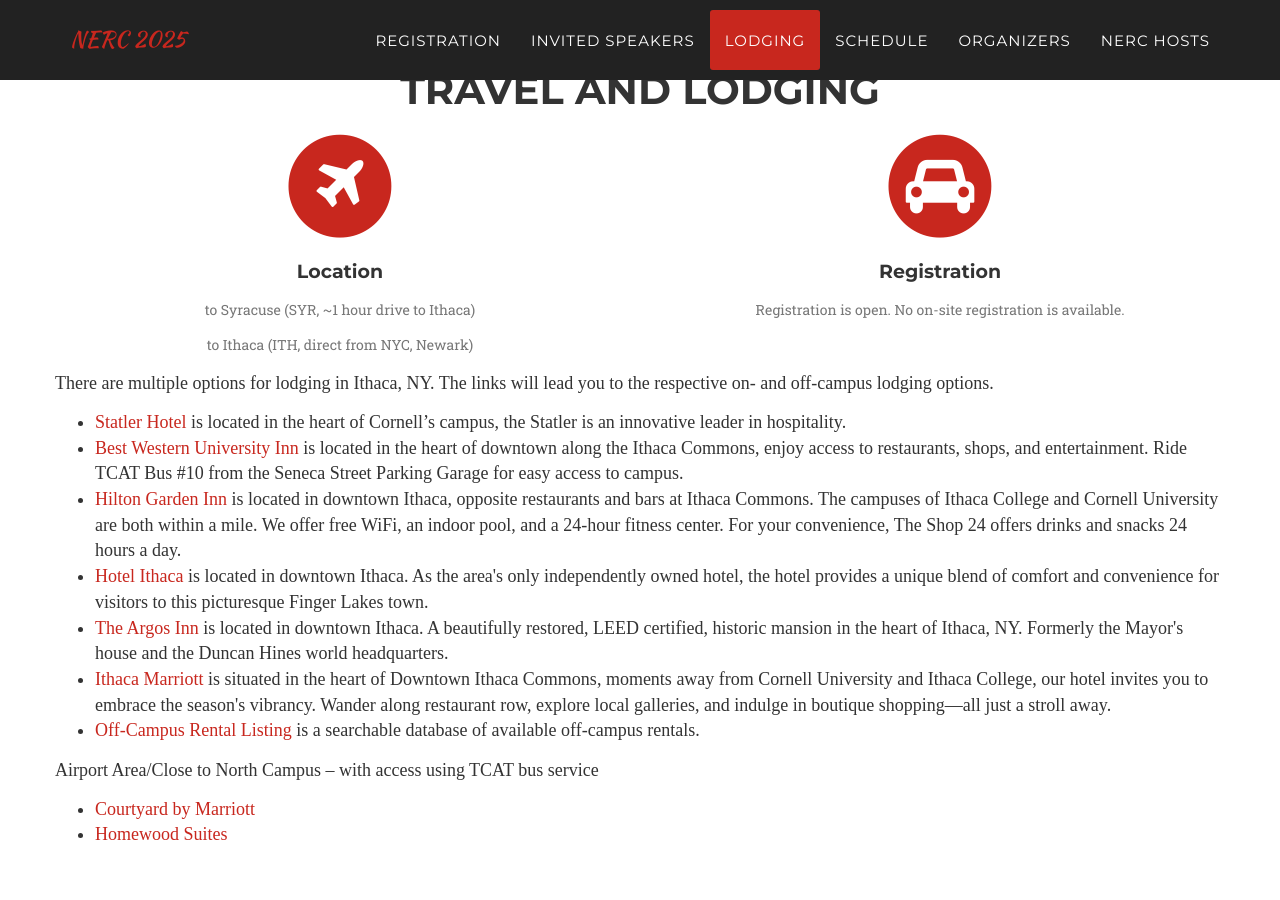
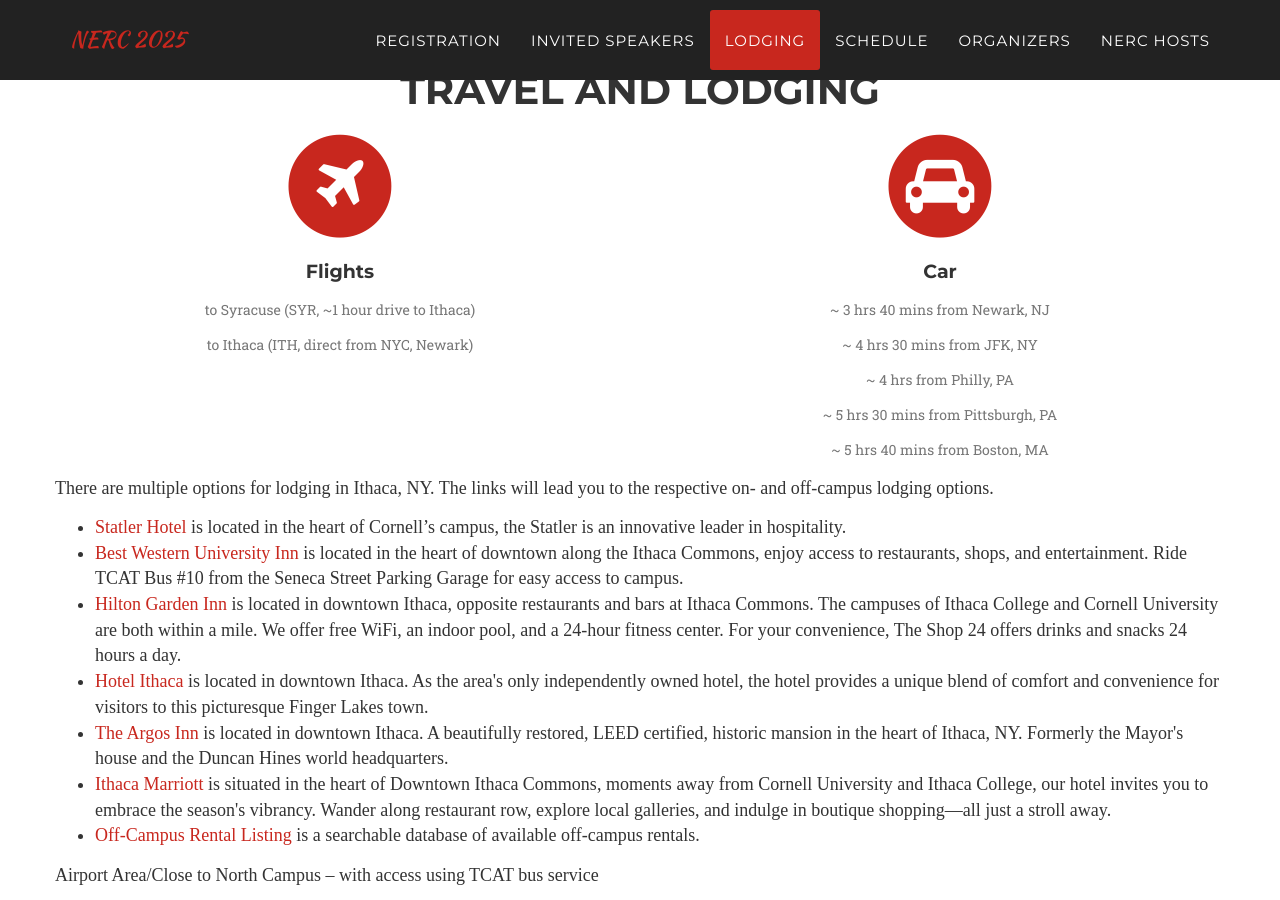
Before and after one commit to Cornell-Tech-AIRLab/cornell2025.nerc.io, a Jekyll site: the page built from index.html, in a window 1280 px wide and 900 px high, scrolled down 2735 px. Built offline with Jekyll 4.4.1, drawn with Linux system fonts in a browser that asks for light colours; some web fonts are replaced.

Commit message:
travel car text

```diff
--- a/_includes/lodging.html
+++ b/_includes/lodging.html
@@ -12,7 +12,7 @@
                             <i class="fa fa-circle fa-stack-2x text-primary"></i>
                             <i class="fa fa-plane fa-stack-1x fa-inverse"></i>
                         </span>
-                        <h4 class="registration-heading">Location</h4>
+                        <h4 class="registration-heading">Flights</h4>
                         <p class="text-muted">to Syracuse (SYR, ~1 hour drive to Ithaca)</p>
                         <p class="text-muted">to Ithaca (ITH, direct from NYC, Newark)</p>
                     </div>
@@ -21,8 +21,12 @@
                             <i class="fa fa-circle fa-stack-2x text-primary"></i>
                             <i class="fa fa-car fa-stack-1x fa-inverse"></i>
                         </span>
-                        <h4 class="registration-heading">Registration</h4>
-                        <p class="text-muted">Registration is open. No on-site registration is available.</p>
+                        <h4 class="registration-heading">Car</h4>
+                        <p class="text-muted">~ 3 hrs 40 mins from Newark, NJ</p>
+                        <p class="text-muted">~ 4 hrs 30 mins from JFK, NY</p>
+                        <p class="text-muted">~ 4 hrs from Philly, PA</p>
+                        <p class="text-muted">~ 5 hrs 30 mins from Pittsburgh, PA</p>
+                        <p class="text-muted">~ 5 hrs 40 mins from Boston, MA</p>
                     </div>
                 </div>
 
```
